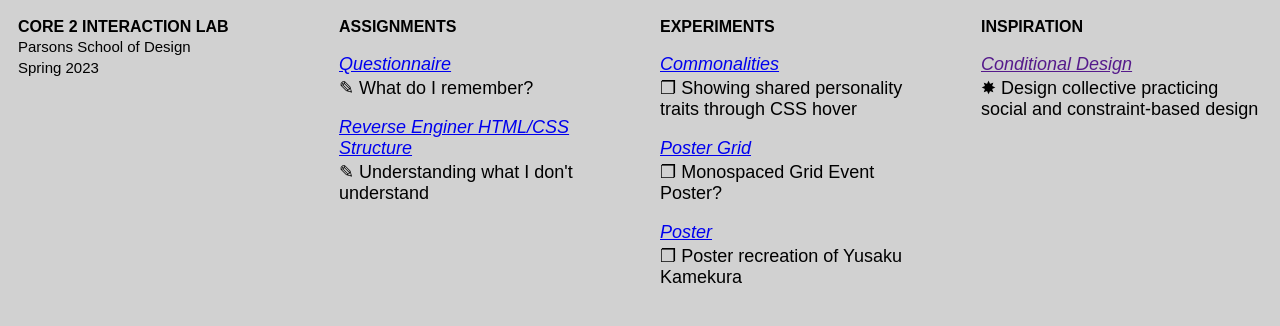
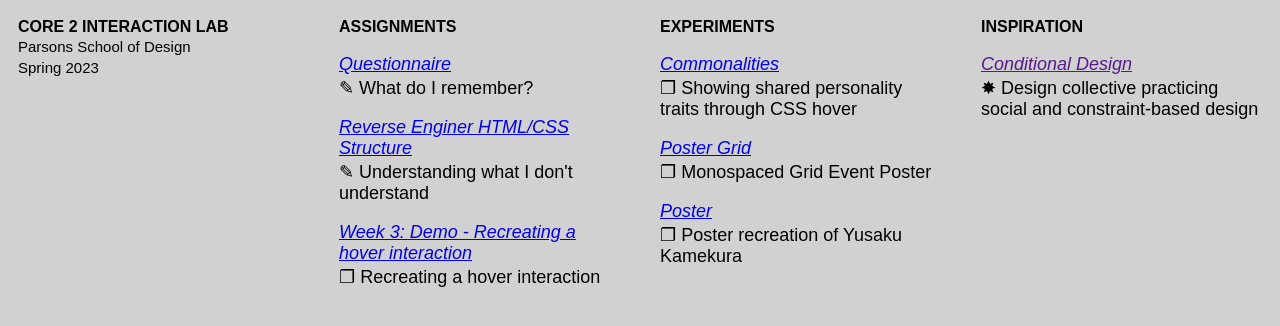
Before and after one commit to ikedaiyk/ikedaiyk.github.io, a plain HTML site: page cis23/index.html in a window 1280 px wide. Drawn offline with Linux system fonts and the light colour scheme.

Commit message:
Update index.

```diff
--- a/cis23/index.html
+++ b/cis23/index.html
@@ -29,6 +29,10 @@
             <a class="link" href="lab/week2--html-css-structure-analysis.html">Reverse Enginer HTML/CSS Structure</a>
             <p class="description">✎ Understanding what I don't understand</p>
           </li>
+          <li class="list-item">
+            <a class="link" href="lab/poster/fixed-center.html">Week 3: Demo - Recreating a hover interaction</a>
+            <p class="description">❐ Recreating a hover interaction</p>
+          </li>
         </ul>
         <!--
           <li class="list-item">
@@ -47,7 +51,7 @@
           </li>
           <li class="list-item">
             <a class="link" href="experiments/poster-grid.html">Poster Grid</a>
-            <p class="description">❐ Monospaced Grid Event Poster?</p>
+            <p class="description">❐ Monospaced Grid Event Poster</p>
           </li>
           <li class="list-item">
             <a class="link" href="experiments/poster.html">Poster</a>
```
Also changed, not shown: cis23/experiments/poster.html (+0 -3 lines), cis23/lab/poster/fixed-center.html (renamed from cis23/lab/poster/index.html).
